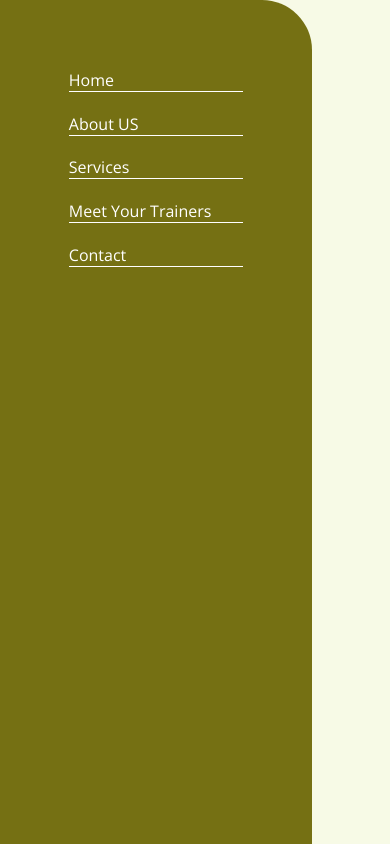
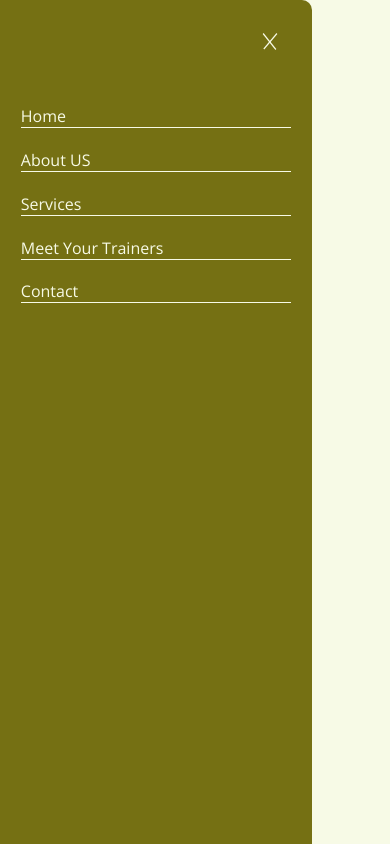
Before and after one commit to Gary-Jaiven/public-fitness-plus-frontend, a Next.js app: page /about in a window 390 px wide. Built offline with nearby package versions, Linux system fonts and the light colour scheme.

Commit message:
made changes to the nav menus to have all actions and design needed for mobile

```diff
--- a/components/MobileNav.js
+++ b/components/MobileNav.js
@@ -6,6 +6,12 @@ export default function MobileNav({setShowMobileNav, showMobileNav}) {
   return (
     <section className={styles.mobile__nav__container}>
         <div className={styles.mobile__nav__content}>
+            <div className={styles.mobile__nav__close__icon} onClick={() => setShowMobileNav(false)}>
+            <svg width="20" height="20" viewBox="0 0 24 30" fill="none" xmlns="http://www.w3.org/2000/svg">
+                <line y1="-2.5" x2="30.4911" y2="-2.5" transform="matrix(0.643429 -0.765506 0.653723 0.756734 4.38113 27.3412)" stroke="#F7FAE6" strokeWidth="2"/>
+                <line y1="-2.5" x2="30.6596" y2="-2.5" transform="matrix(0.622287 0.782789 -0.674409 0.738358 0 4)" stroke="#F7FAE6" strokeWidth="2"/>
+              </svg>
+            </div>
             <ul onClick={() => setShowMobileNav(false)} >
                 <Link href="/"><a><li>Home</li></a></Link>
                 <Link href="/about"><a><li>About US</li></a></Link>
--- a/components/Navbar.js
+++ b/components/Navbar.js
@@ -6,6 +6,8 @@ import { useRouter } from 'next/router'
 
 export default function Navbar({setShowMobileNav}){
     const router = useRouter()
+
+    const strokeColor = router.pathname === '/' ? '#757013' : '#F7FAE6'
 
     return <nav
         className={styles.nav}
@@ -23,10 +25,10 @@ export default function Navbar({setShowMobileNav}){
             <Link href="/contact"><a>Contact</a></Link>
         </div>
         <div className={styles.mobile_link_container} onClick={() => setShowMobileNav(true)}>
-            <svg viewBox="0 0 24 24" width="25px" height="25px" preserveAspectRatio="xMidYMid meet" focusable="false">
-                <g className="style-scope yt-icon">
-                    <path d="M21,6H3V5h18V6z M21,11H3v1h18V11z M21,17H3v1h18V17z" className="style-scope yt-icon"></path>
-                </g>
+            <svg width="20" height="20" viewBox="0 0 24 30" fill="none" xmlns="http://www.w3.org/2000/svg">
+                <path d="M1 3.47239L24.9984 3.06824" stroke={strokeColor} strokeWidth="2"/>
+                <path d="M1 27.0682L24.9984 26.6641" stroke={strokeColor} strokeWidth="2"/>
+                <path d="M1 14.8156H25" stroke={strokeColor} strokeWidth="2"/>
             </svg>
         </div>
     </nav>
--- a/styles/MobileNav.module.css
+++ b/styles/MobileNav.module.css
@@ -7,17 +7,25 @@
     height: 100vh;
     width: 80%;
     background-color: #757013;
-    border-top-right-radius: 50px;
-    color: white;
+    border-top-right-radius: 10px;
+    color: #F7FAE6;
 }
 
 .mobile__nav__container ul {
     margin: 0px;
-    padding: 3rem;
+    padding: 0px;
     list-style-type: none;
 }
 
 .mobile__nav__container li {
     margin: 1.3rem;
-    border-bottom: 1px solid white;
+    border-bottom: 1px solid #F7FAE6;
 }
+
+.mobile__nav__close__icon {
+    height: 10vh;
+    display: grid;
+    justify-content: end;
+    align-content: center;
+    padding-right: 2rem;
+}
```
